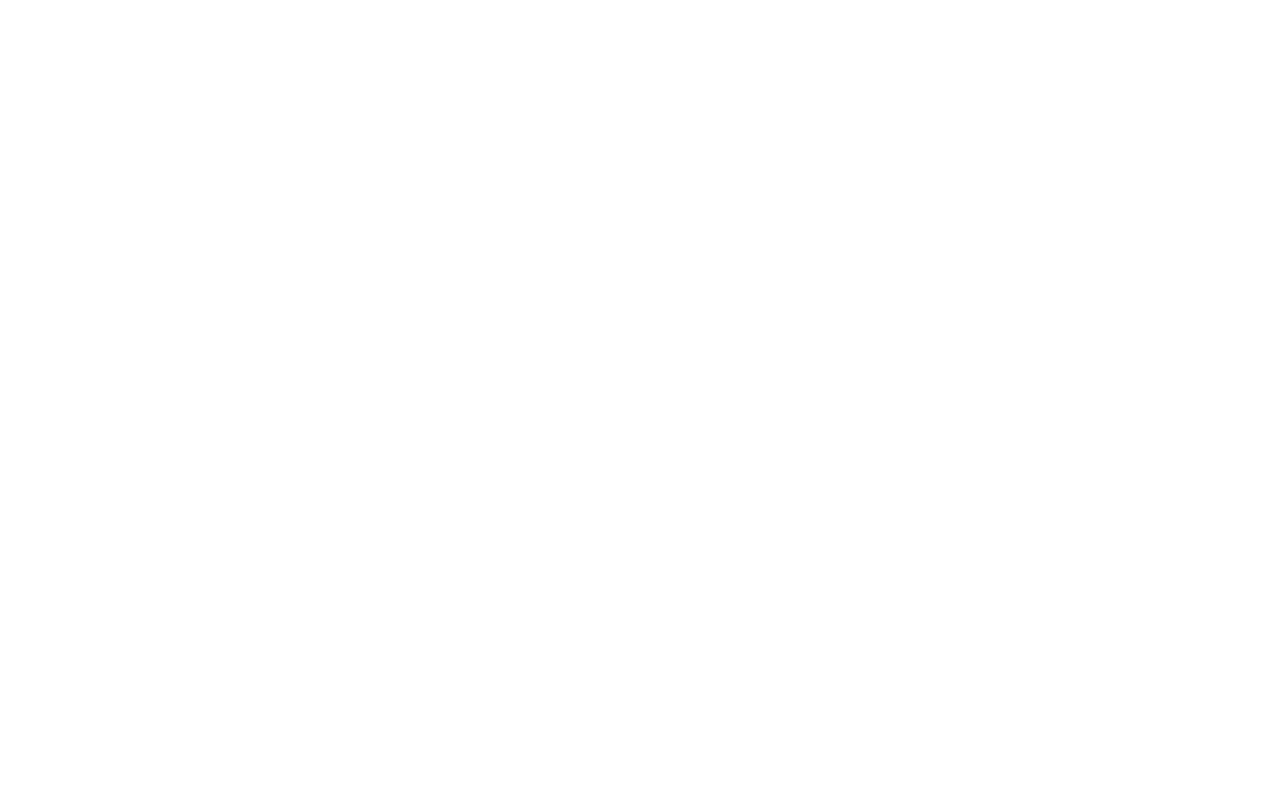
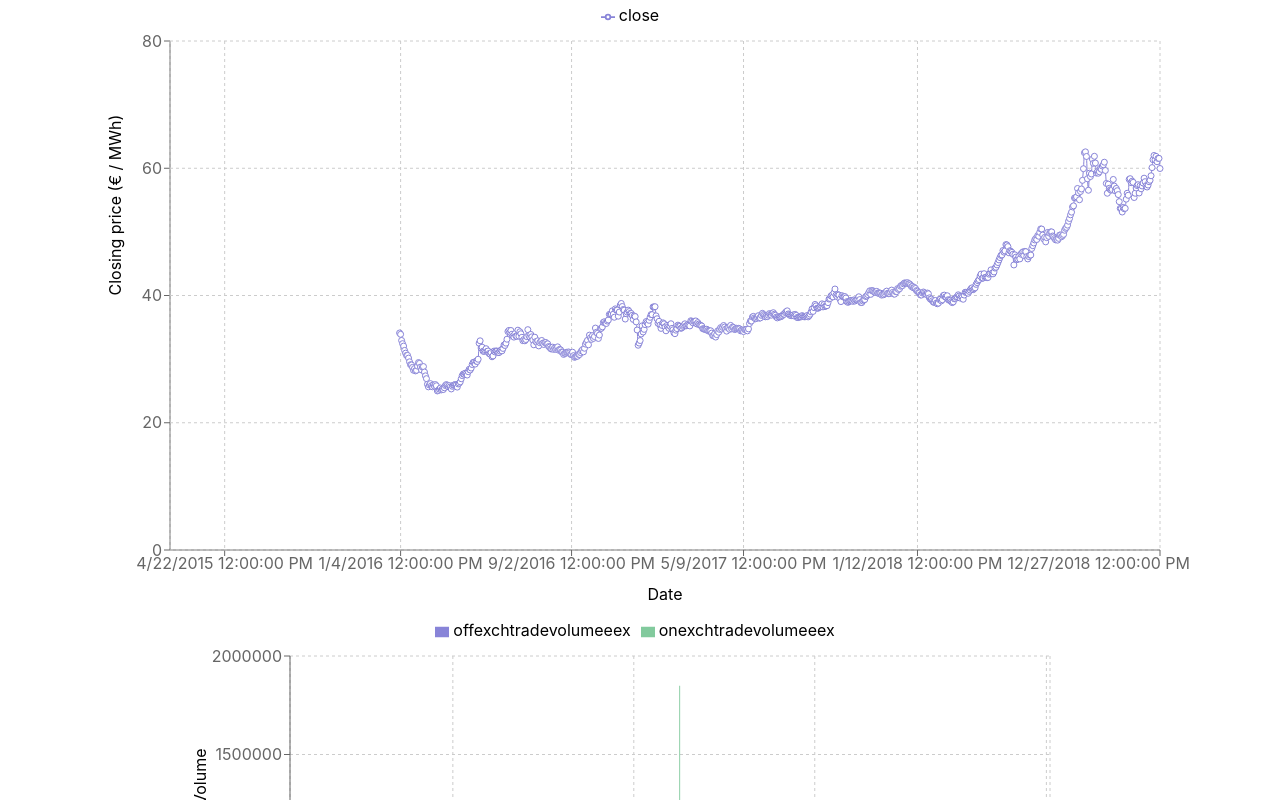
Before and after one commit to brendanmz/limpide-test-project, a React (Create React App) app: page / in a window 1280 px wide. Shown: the top 800 px of the page. Built offline with nearby package versions, Linux system fonts and the light colour scheme.

Commit message:
Basic styling and add components

```diff
--- a/src/App.js
+++ b/src/App.js
@@ -1,10 +1,25 @@
 import React from 'react'
+import SimpleLineChart from './SimpleLineChart'
+import Table from './Table'
+import SimpleBarChart from './SimpleBarChart'
+import styled from 'styled-components/macro'
+
+const StyledMain = styled.main`
+  max-width: 100%;
+  display: flex;
+  flex-direction: column;
+  align-items: center;
+`
 
 function App() {
   return (
     <div className='App'>
       <header className='App-header'></header>
-      <main></main>
+      <StyledMain>
+        <SimpleLineChart />
+        <SimpleBarChart />
+        <Table />
+      </StyledMain>
       <footer></footer>
     </div>
   )
```
